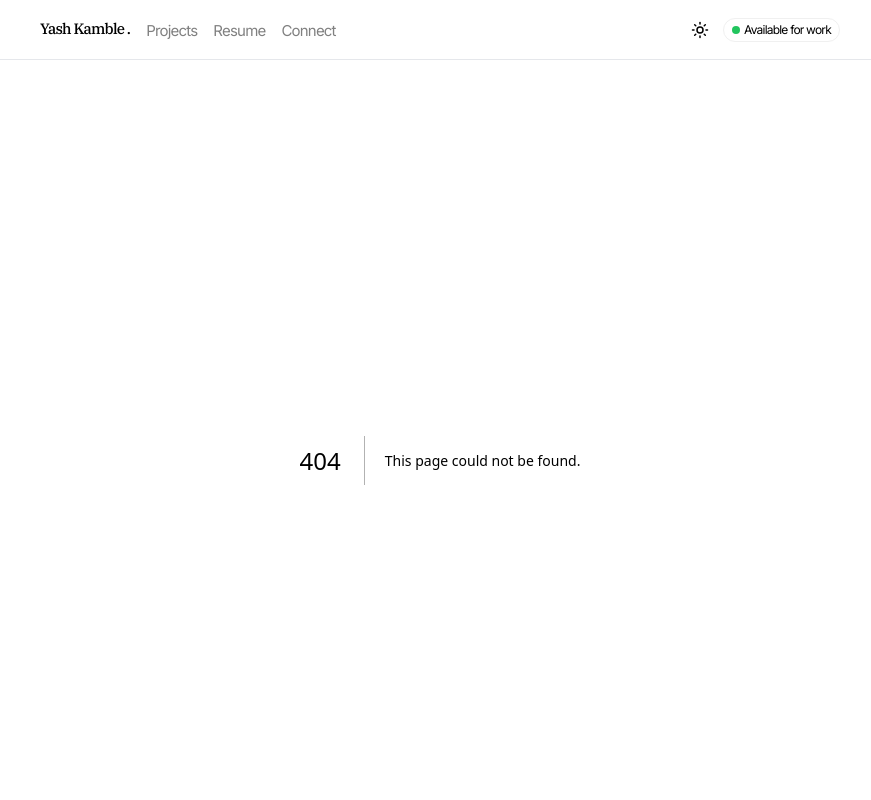
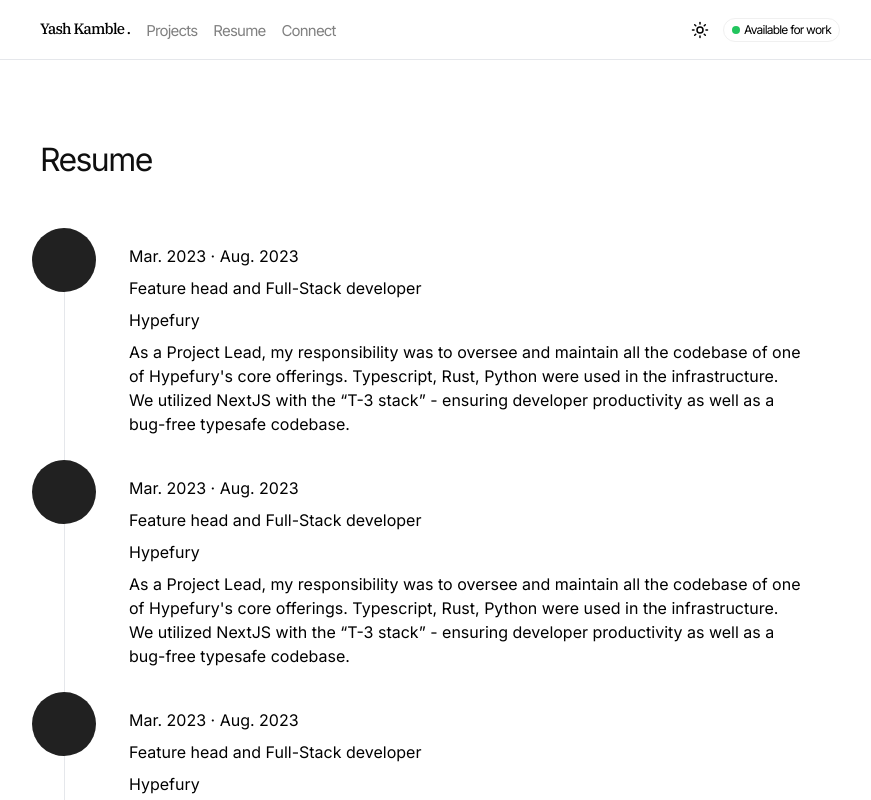
Before and after one commit to yash-devop/Portfolio, a Next.js app: page /resume in a window 1280 px wide. Before the commit this address had no page. Shown: the top 800 px of the page, without its empty margins (200-1071 px from the left). Built offline with nearby package versions, Linux system fonts and the light colour scheme.

Commit message:
add: resume page

```diff
--- /dev/null
+++ b/src/app/resume/page.tsx
@@ -0,0 +1,53 @@
+import Heading from "@/components/ui/Heading";
+import { Timeline } from "./(component)/Timeline";
+
+const ResumeDetails = [
+    {
+        duration: "Mar. 2023 · Aug. 2023",
+        title : "Feature head and Full-Stack developer",
+        company: "Hypefury",
+        description: "As a Project Lead, my responsibility was to oversee and maintain all the codebase of one of Hypefury's core offerings. Typescript, Rust, Python were used in the infrastructure. We utilized NextJS with the “T-3 stack” - ensuring developer productivity as well as a bug-free typesafe codebase."
+    },
+    {
+        duration: "Mar. 2023 · Aug. 2023",
+        title : "Feature head and Full-Stack developer",
+        company: "Hypefury",
+        description: "As a Project Lead, my responsibility was to oversee and maintain all the codebase of one of Hypefury's core offerings. Typescript, Rust, Python were used in the infrastructure. We utilized NextJS with the “T-3 stack” - ensuring developer productivity as well as a bug-free typesafe codebase."
+    },
+    {
+        duration: "Mar. 2023 · Aug. 2023",
+        title : "Feature head and Full-Stack developer",
+        company: "Hypefury",
+        description: "As a Project Lead, my responsibility was to oversee and maintain all the codebase of one of Hypefury's core offerings. Typescript, Rust, Python were used in the infrastructure. We utilized NextJS with the “T-3 stack” - ensuring developer productivity as well as a bug-free typesafe codebase."
+    },
+    {
+        duration: "Mar. 2023 · Aug. 2023",
+        title : "Feature head and Full-Stack developer",
+        company: "Hypefury",
+        description: "As a Project Lead, my responsibility was to oversee and maintain all the codebase of one of Hypefury's core offerings. Typescript, Rust, Python were used in the infrastructure. We utilized NextJS with the “T-3 stack” - ensuring developer productivity as well as a bug-free typesafe codebase."
+    },
+    {
+        duration: "Mar. 2023 · Aug. 2023",
+        title : "Feature head and Full-Stack developer",
+        company: "Hypefury",
+        description: "As a Project Lead, my responsibility was to oversee and maintain all the codebase of one of Hypefury's core offerings. Typescript, Rust, Python were used in the infrastructure. We utilized NextJS with the “T-3 stack” - ensuring developer productivity as well as a bug-free typesafe codebase."
+    },
+
+]
+export default function Resume(){
+    return (
+        <>
+            <div className="pt-20">
+                <Heading>Resume</Heading>
+                <div className="px-6 py-16">
+                    {
+                        ResumeDetails.map(({company,description,duration,title},idx)=>(
+                            <Timeline length={ResumeDetails.length} idx={idx} company={company} description={description} duration={duration} title={title} />
+                        ))
+                    }
+                </div>
+
+            </div>
+        </>
+    )
+}
```
